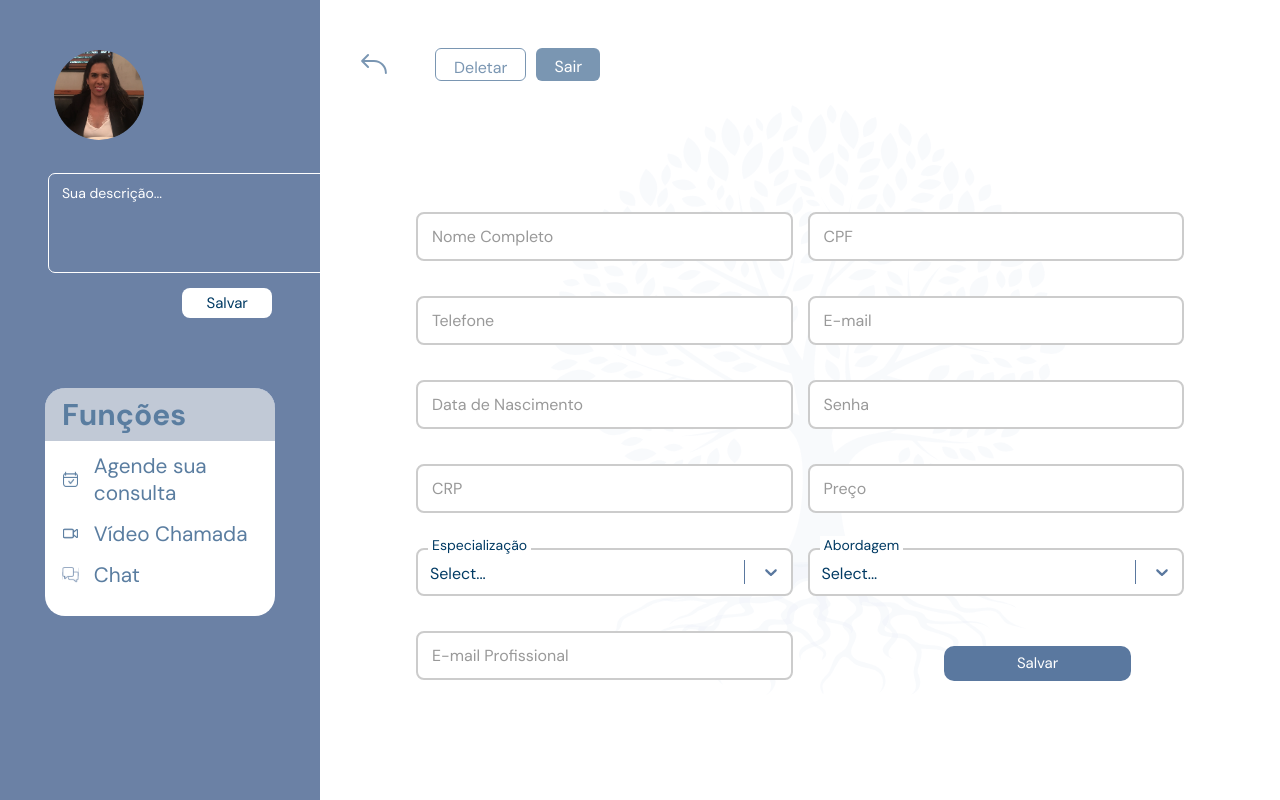
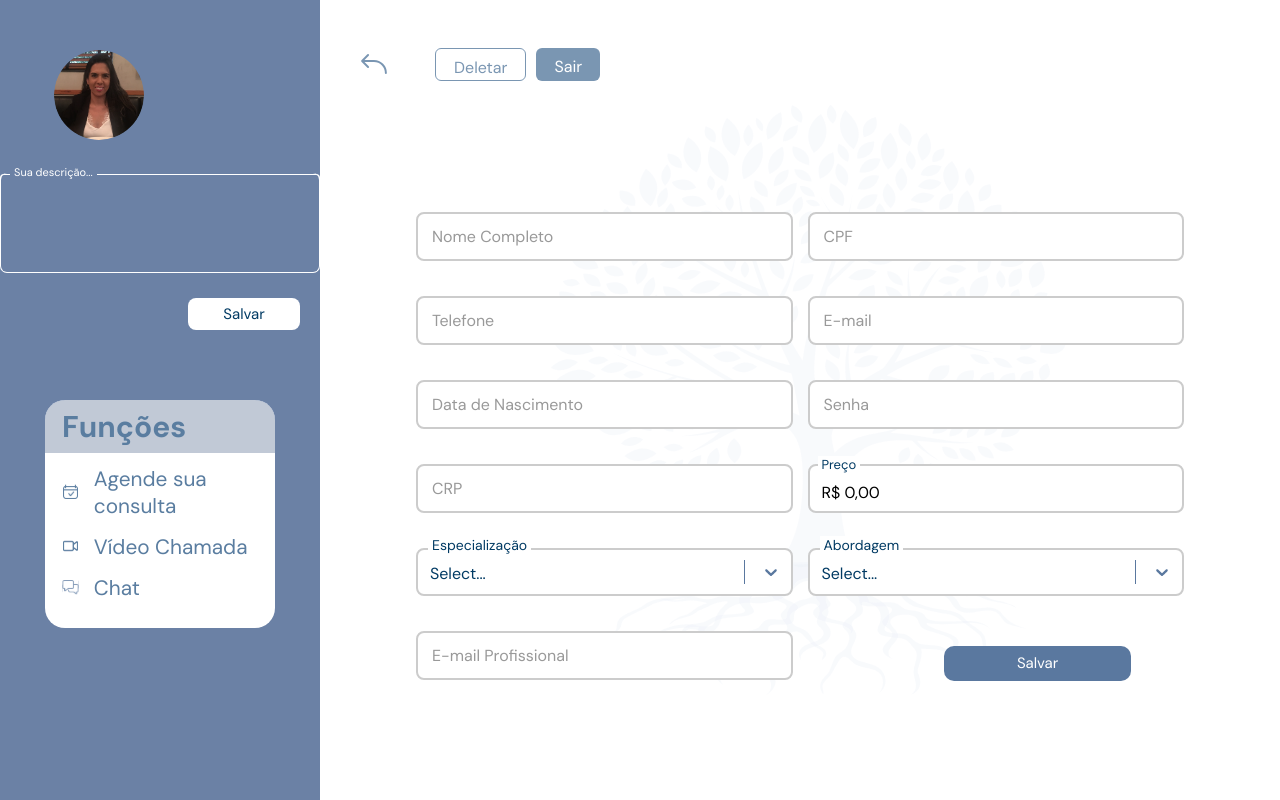
Before and after one commit to BrendaMaganeli/FutureMind-2.0, a React (Vite) app in the folder front/: page /editarprofissional in a window 1280 px wide. Built offline with nearby package versions, Linux system fonts and the light colour scheme.

Commit message:
finalizações

```diff
--- a/front/src/pages/CSS/EditarProfissional.css
+++ b/front/src/pages/CSS/EditarProfissional.css
@@ -482,7 +482,6 @@
     width: 100%;
     resize: none;
     border-radius: 7px;
-    border: 1px solid white;
     background-color: transparent;
     padding: 10px 12px;
     font-family: sans-serif;
@@ -492,6 +491,11 @@
     outline: none;
     transition: all 0.2s ease;
     box-sizing: border-box;
+    border: 1px solid white;
+    border-top: transparent;
+    scrollbar-width: none;
+    -webkit-scrollbar-width: 0;
+    -webkit-scrollbar-color: transparent transparent;
   }
 
   .textarea-custom:focus {
@@ -524,18 +528,10 @@
     height: 100%;
     display: flex;
     align-items: flex-start;
+    border-top: none;
   }
 
-  .textarea-custom:placeholder-shown + .label-custom {
-    font-size: 0.875rem;
-    line-height: 3.75;
-    color: white;
-  }
 
-  .textarea-custom:placeholder-shown + .label-custom::before,
-  .textarea-custom:placeholder-shown + .label-custom::after {
-    border-color: transparent;
-  }
 
   .label-custom::before,
   .label-custom::after {
@@ -603,3 +599,27 @@
 .floating-select-pro .custom-select__value-container:hover{
   overflow-y: auto;
 }
+
+.textarea-wrapper::-webkit-scrollbar,
+  .textarea-wrapper::-webkit-scrollbar {
+    width: 6px;
+    height: 6px;
+  }
+
+  .textarea-wrapper::-webkit-scrollbar-track,
+  .textarea-wrapper::-webkit-scrollbar-track {
+    background: transparent;
+  }
+
+  .textarea-wrapper::-webkit-scrollbar-thumb,
+  .textarea-wrapper::-webkit-scrollbar-thumb {
+    background-color: #5A789F;
+    border-radius: 10px;
+    border: 2px solid transparent;
+    background-clip: content-box;
+  }
+
+  .textarea-wrapper::-webkit-scrollbar-thumb:hover,
+  .textarea-wrapper::-webkit-scrollbar-thumb:hover {
+    background-color: #466484;
+  }
--- a/front/src/pages/EditarProfissional.jsx
+++ b/front/src/pages/EditarProfissional.jsx
@@ -12,11 +12,8 @@ import Select from "react-select";
 
 function EditarProfissional() {
   const navigate = useNavigate();
-  // Se você já armazenou o perfil no localStorage ao fazer login, mantém essa lógica:
-  // Caso contrário, você pode remover o JSON.parse daqui e buscar diretamente via API.
   const perfilSalvo = JSON.parse(localStorage.getItem("User-Profile"));
 
-  // Hook para manter o estado completo do profissional
   const [profissionais, setProfissionais] = useState({
     id_profissional:    perfilSalvo?.id_profissional || "",
     nome:               perfilSalvo?.nome || "",
@@ -29,7 +26,7 @@ function EditarProfissional() {
     senha:              perfilSalvo?.senha || "",
     crp:                perfilSalvo?.crp || "",
     foto:               perfilSalvo?.foto || "",
-    sobre_mim:          perfilSalvo?.sobre_mim || "", // já puxa do localStorage
+    sobre_mim:          perfilSalvo?.sobre_mim || "",
     especializacao:     (() => {
       try {
         if (!perfilSalvo?.especializacao) return [];
@@ -50,15 +47,11 @@ function EditarProfissional() {
         return [];
       }
     })(),
-    valor_consulta:     perfilSalvo
-      ? `R$ ${perfilSalvo.valor_consulta.replace(".", ",")}`
-      : "",
+    valor_consulta: formatarValorConsulta(perfilSalvo?.valor_consulta || ""),
     email_profissional: perfilSalvo?.email_profissional || "",
   });
 
-  // Se você quiser garantir sempre os dados mais recentes do banco, pode usar useEffect:
   useEffect(() => {
-    // supondo que exista na sua API um GET /editarprofissional/:id para buscar o perfil
     async function buscarPerfil() {
       try {
         if (!profissionais.id_profissional) return;
@@ -168,10 +161,12 @@ function EditarProfissional() {
   }
 
   function formatarValorConsulta(valor) {
+    if (typeof valor !== "string") return "R$ 0,00";
     const somenteNumeros = valor.replace(/\D/g, "");
-    const numero = (parseInt(somenteNumeros, 10) / 100).toFixed(2);
+    const numero = (parseInt(somenteNumeros, 10) / 100 || 0).toFixed(2);
     return `R$ ${numero.replace(".", ",")}`;
   }
+
 
   function formatarValorConsultab(valor) {
     const somenteNumeros = valor.replace(/\D/g, "");
@@ -267,8 +262,7 @@ function EditarProfissional() {
             <img src={mulher} alt="Foto do perfil" className="imagem-perfil" />
             <h2 className="nome-perfil">{profissionais.nome}</h2>
           </div>
-          <div className="experiencia-perfil">
-            <div style={{ width: "20rem" }}>
+            <div className="textarea-wrapper" style={{ width: "20rem" }}>
               <div style={{ position: "relative", width: "100%", minWidth: "200px" }}>
                 <textarea
                   className="textarea-custom"
@@ -283,13 +277,12 @@ function EditarProfissional() {
                 />
                 <label className="label-custom">Sua descrição...</label>
               </div>
-            </div>
+          </div>
             <div className="baixarButton">
               <button className="botao-baixar" onClick={salvarEdicao}>
                 Salvar
               </button>
             </div>
-          </div>
         </div>
         <div className="caixa-comandos-p">
           <div className="cartao-informacao">
```
